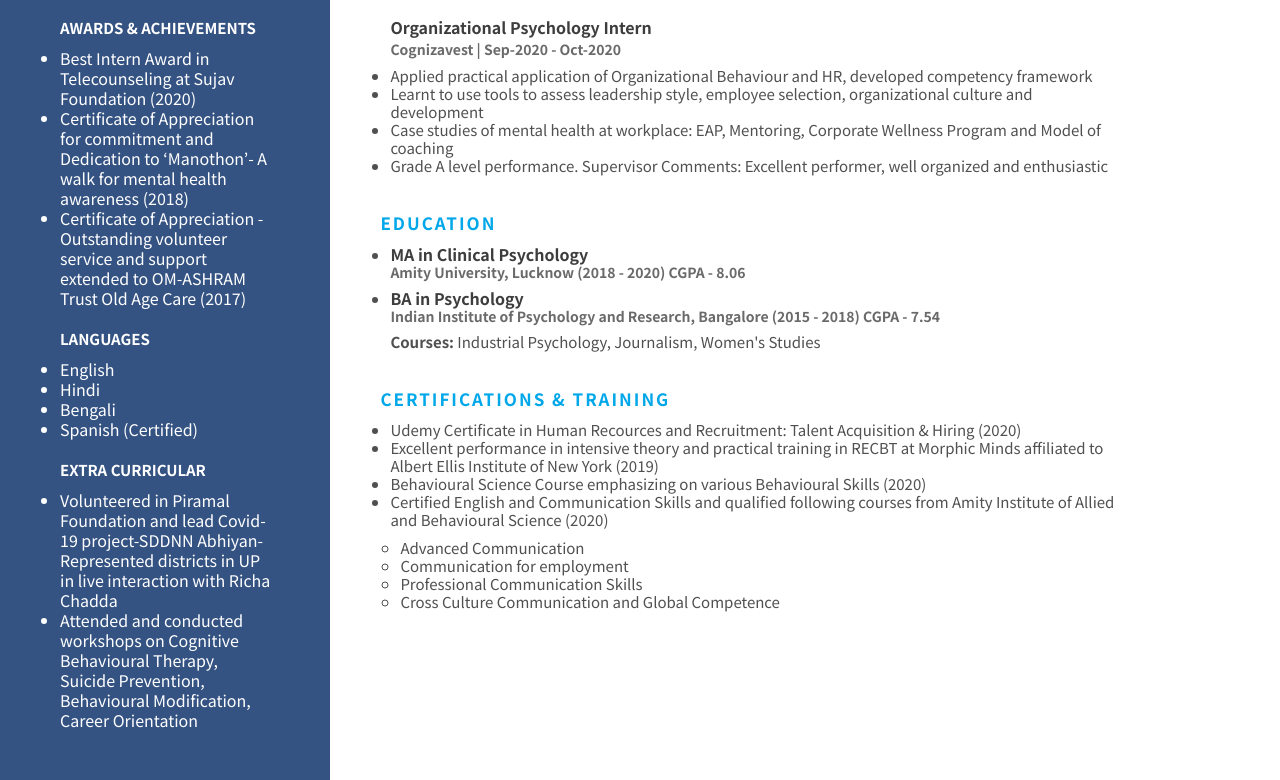
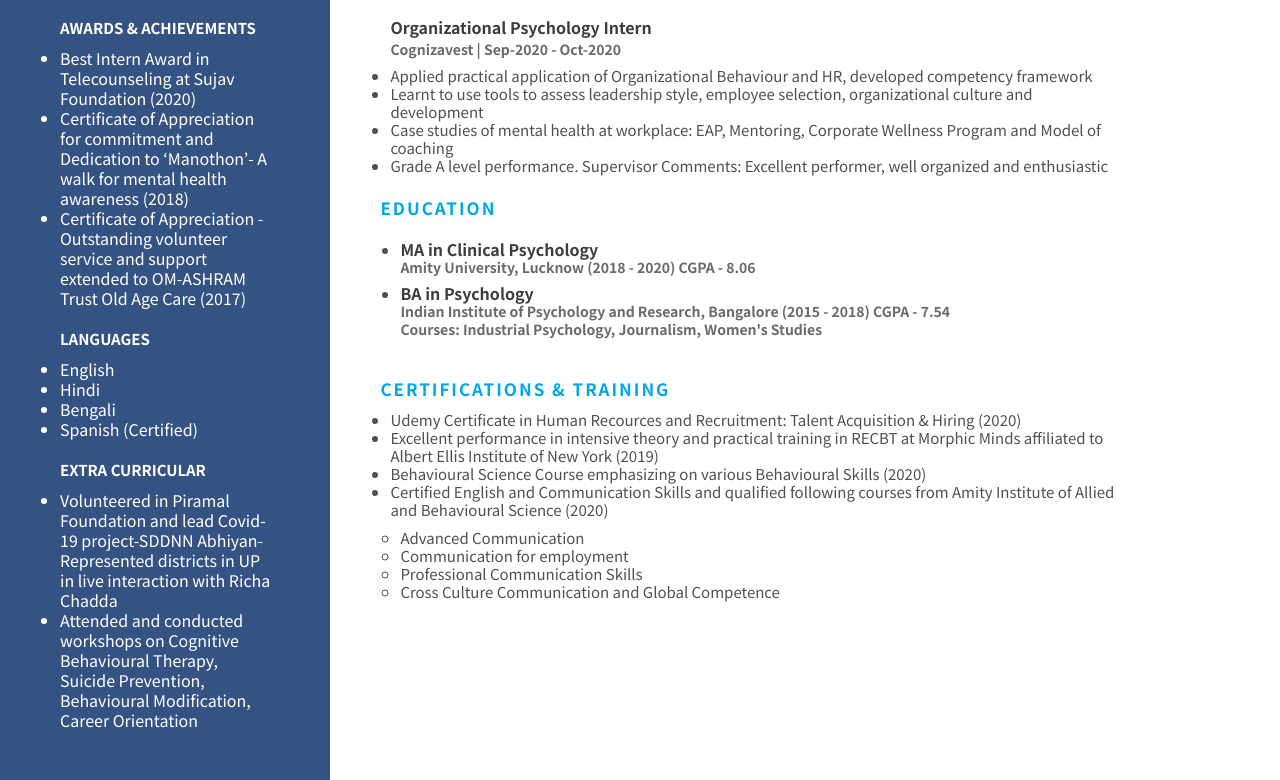
Before and after one commit to santyroy/sample-resume, a plain HTML site: page index.html in a window 1280 px wide. Shown: the part 825-1605 px from the top of the page. Drawn offline with Linux system fonts and the light colour scheme.

Commit message:
fit in two page try 1

```diff
--- a/css/style.css
+++ b/css/style.css
@@ -37,7 +37,6 @@
 .contact,
 .skills,
 .awards,
-.education,
 .language,
 .extra {
   margin-bottom: 20px;
@@ -49,7 +48,6 @@
 .contact h4,
 .skills h4,
 .awards h4,
-.education h4,
 .language h4,
 .extra h4 {
   /* font-size: 14px; */
@@ -65,7 +63,6 @@
 .contact ul li,
 .skills ul li,
 .awards ul li,
-.education ul li,
 .language ul li,
 .extra ul li {
   /* font-size: 12px; */
@@ -176,14 +173,17 @@
   color: #505050;
 }
 
-.certification {
-  margin-top: 25px;
+.certification,
+.education {
+  margin-top: 10px;
 }
 
-.certification ul {
+.certification ul,
+.education ul {
   padding: 10px;
 }
 
-.certification ul li {
+.certification ul li,
+.education ul li {
   color: #505050;
 }
--- a/index.html
+++ b/index.html
@@ -201,7 +201,7 @@
           </div>
         </article>
 
-        <article class="work-experience">
+        <article class="education">
           <h4>EDUCATION</h4>
           <div class="company">
             <ul>
@@ -217,13 +217,12 @@
                   <p>
                     Indian Institute of Psychology and Research, Bangalore (2015
                     - 2018) CGPA - 7.54
-                  </p>
-                  <ul>
-                    <span><b>Courses:</b></span>
+                    <br />
+                    <span><strong>Courses: </strong></span>
                     <span>Industrial Psychology,</span>
                     <span>Journalism,</span>
                     <span>Women's Studies</span>
-                  </ul>
+                  </p>
                 </div>
               </li>
             </ul>
```
